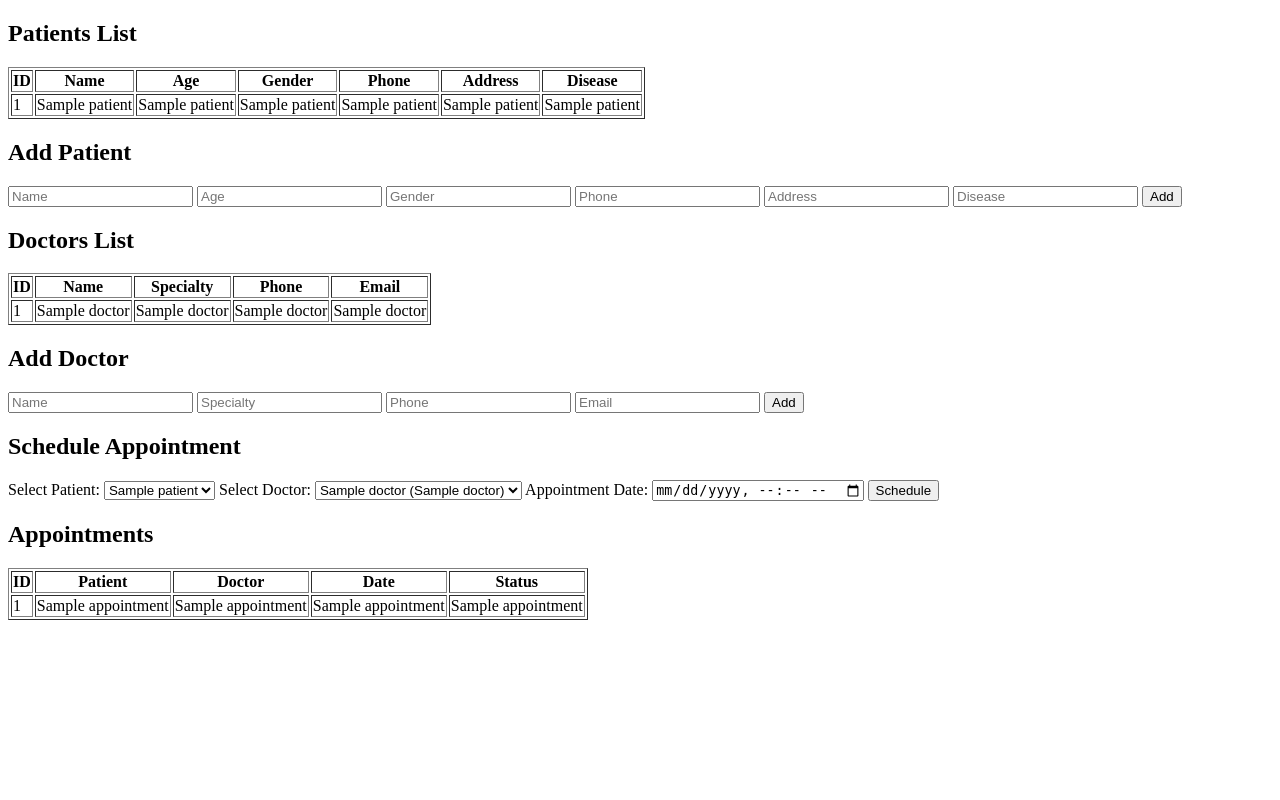
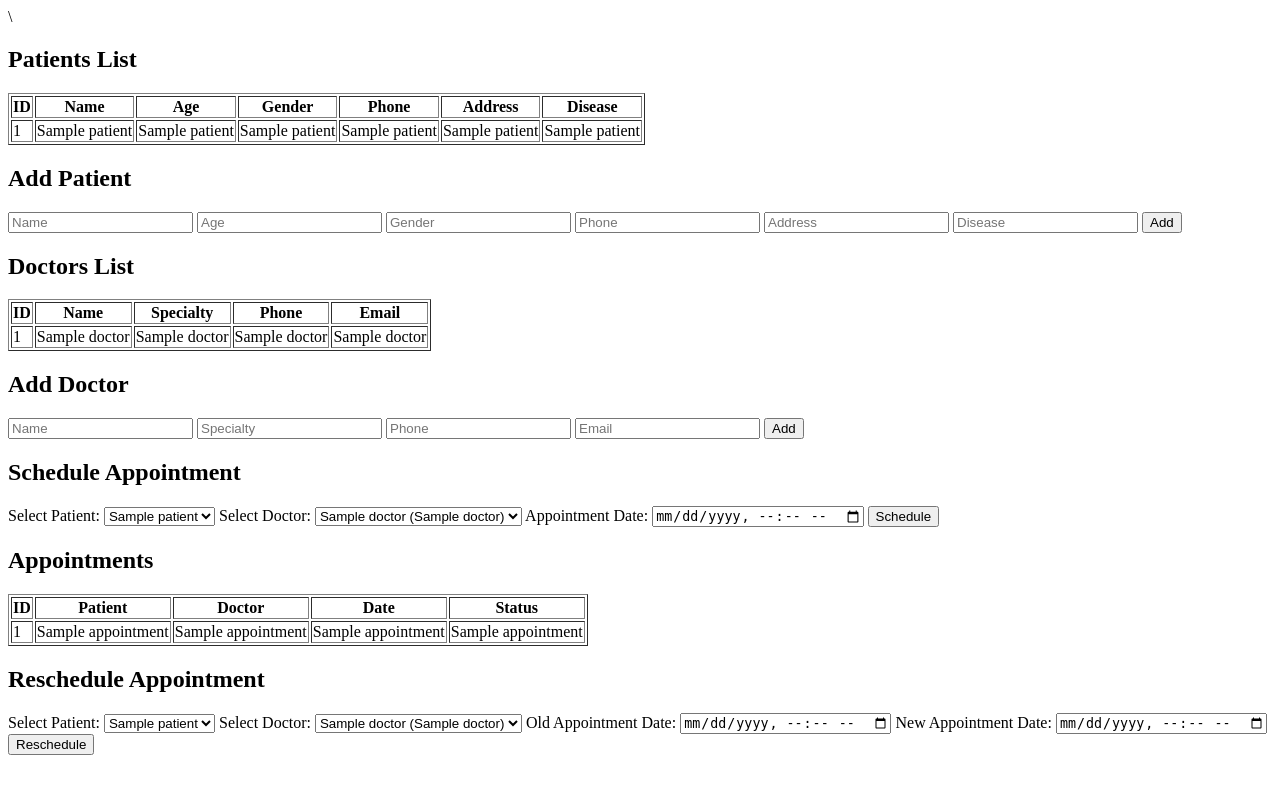
Before and after one commit to Soham192/hospital-management, a Flask app: template templates/index.html in a window 1280 px wide. Run offline with Flask 3, Linux system fonts and the light colour scheme; the template is opened without the code that fills it: most values are stand-ins (such as "Sample title", 1, 10 or a date in 2020).

Commit message:
added a feature to reschedule the appoinments, although it is not fully ready as it has some problems

```diff
--- a/app.py
+++ b/app.py
@@ -89,10 +89,34 @@ def add_payment():
     payment_method = request.form['payment_method']
 
     with db.cursor() as cursor:
-        cursor.execute("INSERT INTO Billing (patient_id, amount, status, payment_method) VALUES (%s, %s, %s, %s)",
+        cursor.execute("INSERT INTO Billing (patient_id, amount, status, payment_method) VALUES (%s, %s, %s, %s)",# %s is used to prevent sql injection attacks
                        (patient_id, amount, status, payment_method))
         db.commit()
     return redirect('/')
+@app.route('/reschedule_appointment', methods=['POST'])
+def reschedule_appointment():
+    patient_id = request.form['patient_id']
+    doctor_id = request.form['doctor_id']
+    old_appointment_date = request.form['old_appointment_date']
+    new_appointment_date = request.form['new_appointment_date']
+
+    with db.cursor() as cursor:
+        # Delete old appointment
+        cursor.execute(
+            "DELETE FROM Appointments WHERE patient_id = %s AND doctor_id = %s AND appointment_date = %s",
+            (patient_id, doctor_id, old_appointment_date)
+        )
+
+        # Insert new appointment
+        cursor.execute(
+            "INSERT INTO Appointments (patient_id, doctor_id, appointment_date, status) VALUES (%s, %s, %s, %s)",
+            (patient_id, doctor_id, new_appointment_date, "Scheduled")
+        )
+
+        db.commit()
+
+    return redirect('/')
+
 
 if __name__ == '__main__':
     app.run(debug=True)
--- a/templates/index.html
+++ b/templates/index.html
@@ -1,4 +1,4 @@
-<!DOCTYPE html>
+\<!DOCTYPE html>
 <html>
 <head>
     <title>Hospital Management System</title>
@@ -91,5 +91,30 @@
         {% endfor %}
     </table>
 
+    <h2>Reschedule Appointment</h2>
+    <form method="POST" action="/reschedule_appointment">
+        <label for="patient_id">Select Patient:</label>
+        <select name="patient_id" required>
+            {% for patient in patients %}
+            <option value="{{ patient[0] }}">{{ patient[1] }}</option>
+            {% endfor %}
+        </select>
+
+        <label for="doctor_id">Select Doctor:</label>
+        <select name="doctor_id" required>
+            {% for doctor in doctors %}
+            <option value="{{ doctor[0] }}">{{ doctor[1] }} ({{ doctor[2] }})</option>
+            {% endfor %}
+        </select>
+
+        <label for="old_appointment_date">Old Appointment Date:</label>
+        <input type="datetime-local" name="old_appointment_date" required>
+
+        <label for="new_appointment_date">New Appointment Date:</label>
+        <input type="datetime-local" name="new_appointment_date" required>
+
+        <button type="submit">Reschedule</button>
+    </form>
+
 </body>
 </html>
```
